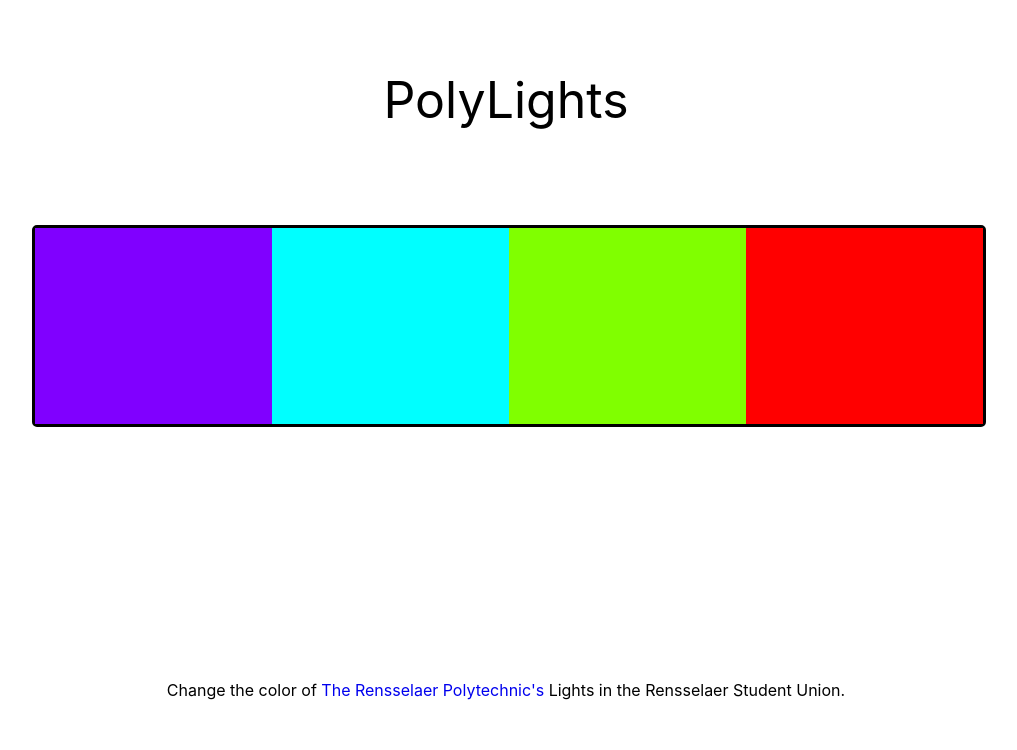
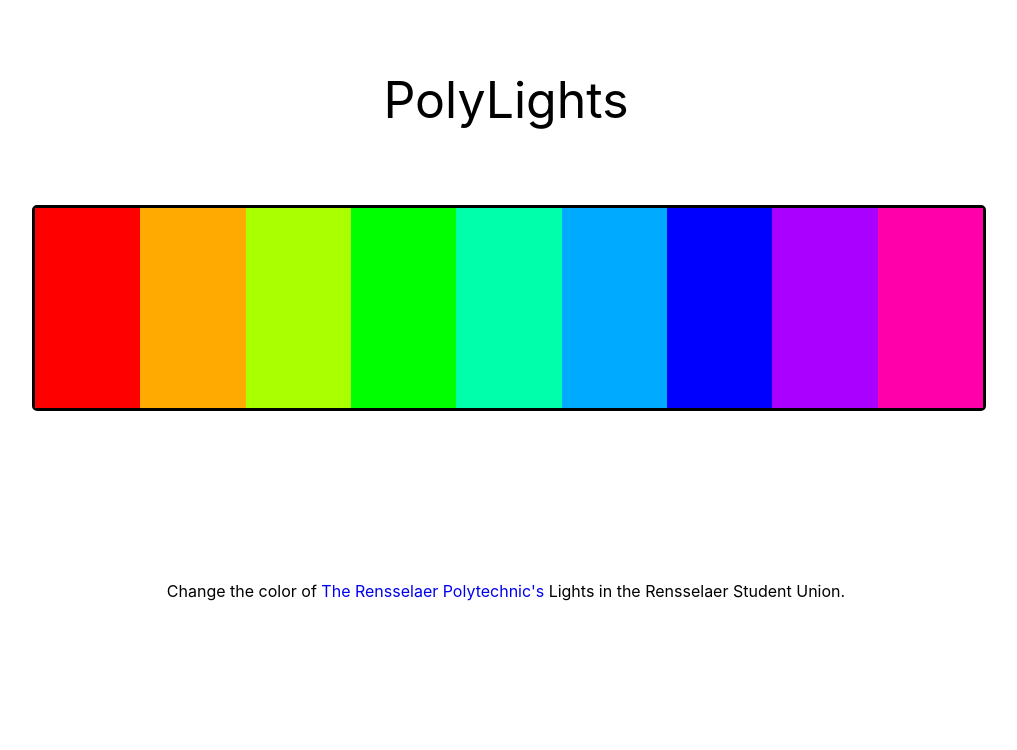
Before and after one commit to thepoly/lights, a PHP site: page / in a window 1280 px wide. Shown: the part 50-800 px from the top of the page, without its empty margins (134-1151 px from the left). Run offline with PHP 8.4, Linux system fonts and the light colour scheme.

Commit message:
fixed graphical issues

```diff
--- a/src/server/app.js
+++ b/src/server/app.js
@@ -1,8 +1,8 @@
 function populatePicker(){
   $(".cpicker").empty();
 
-  for (var i = 0; i < 360; i +=90){
-    $(".cpicker").append("<div class='color' id=" + i + " style='background-color:hsl("+i+",100%,50%);float:right; position:relative; width:" + ($(".cpicker").width())/4 +"; height:100%;'></div>");
+  for (var i = 0; i < 360; i +=40){
+    $(".cpicker").append("<div class='color' id=" + i + " style='background-color:hsl("+i+",100%,50%);display: table-cell;float:inherit;'></div>");
   }
 }
 
@@ -16,7 +16,7 @@ function updatePageColor(){
 var colorPicker = Vue.component('color-picker', {
   template: `
     <div>
-      <div v-on:click='updateColor' class="cpicker" style="padding-left:0;height:25%;width:100%;border-radius:5px; border-color:black; border-style: solid;float:left;"></div>
+      <div v-on:click='updateColor' class="cpicker" style="display: table;top: -20px;table-layout:fixed;position:relative;padding-left:0;height:200px;width:100%;border-radius:5px; border-color:black; border-style: solid;"></div>
     </div>`
     ,
   methods:{
--- a/src/server/styles.css
+++ b/src/server/styles.css
@@ -27,7 +27,6 @@ body{
   margin-top: 75px;
   padding-top: 0px;
   padding-bottom: 0px;
-  height: 150px;
   vertical-align: center;
   line-height: 150px;
   width: auto;
@@ -61,14 +60,12 @@ div{
 .sub-text{
   width:auto;
   height: auto;
-  float: left;
+  float: center;
   text-align: center;
   margin-top: auto;
-  bottom: 0;
-  right: 0;
-  left: 0;
   padding-bottom: 50px;
-  position: absolute;
+  top: 200px;
+  position: relative;
   color: black;
 }
 
```
